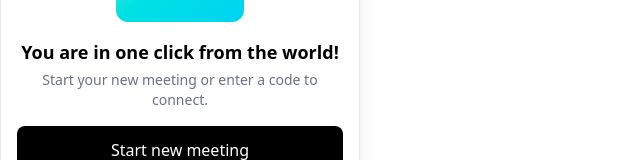
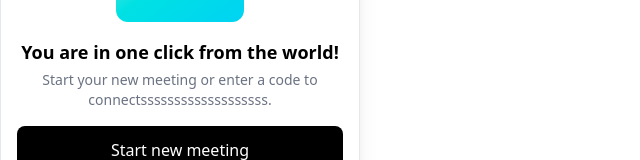
Before and after one commit to theodhorex/hackathon, a Next.js app: page / in a window 1280 px wide. Shown: the part 186-346 px from the top of the page, without its empty margins (0-640 px from the left). Built offline with nearby package versions, Linux system fonts and the light colour scheme.

Commit message:
kevin push

```diff
--- a/app/components/ExtensionPanel.tsx
+++ b/app/components/ExtensionPanel.tsx
@@ -50,7 +50,7 @@ export default function ExtensionPanel() {
 
         {/* Subtitle */}
         <p className="text-gray-500 text-sm mb-4">
-          Start your new meeting or enter a code to connect.
+          Start your new meeting or enter a code to connectsssssssssssssssssss.
         </p>
 
         {/* Start Meeting Button */}
```
